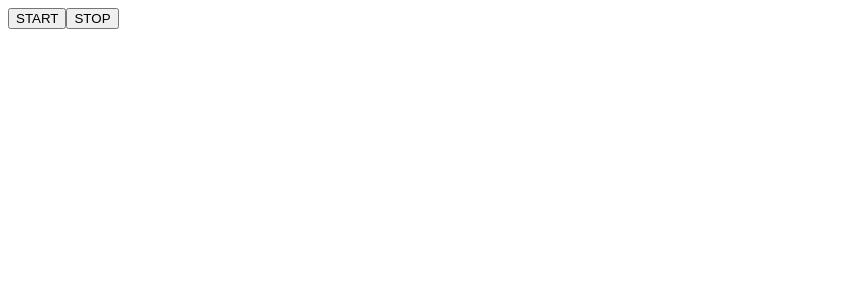
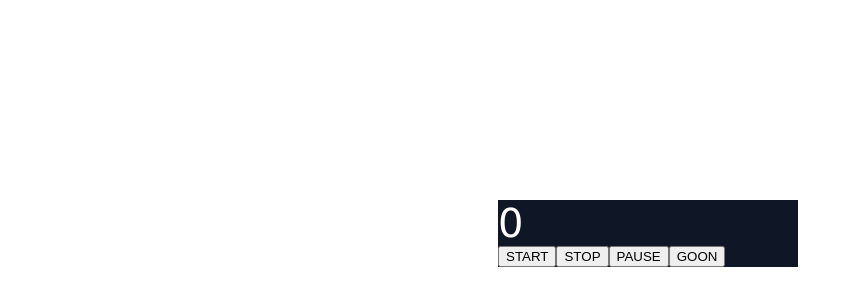
Before and after one commit to ladwig/worktime, a Next.js app: page / in a window 1280 px wide. Shown: the top 306 px of the page, without its empty margins (0-853 px from the left). Built offline with nearby package versions, Linux system fonts and the light colour scheme.

Commit message:
Some tryouts
continue in a new branch

```diff
--- a/pages/index.js
+++ b/pages/index.js
@@ -6,31 +6,97 @@ class Index extends React.Component {
    this.state = {
      fDate: 0,
      sDate: 0,
-     Dates: [],
+     pDate: 0,
+     pTimer: 0,
+     timer: 0,
+     Dates: []
    }
  }
 
-  timerStart = () => {
-    this.state.fDate  = new Date()
-    console.log(this.state.fDate)
+   timer = (arg) =>  {
+
+     //Start timer
+    if (arg == 0) {
+      this.setState({
+        fDate: new Date(),
+        interval: setInterval(() => this.tick(0), 1000)
+      })
+    }
+
+    //Stop timer
+    else if (arg == 1) {
+      this.setState({
+        interval: clearInterval(this.state.interval),
+        timer: 0,
+        sDate: new Date()
+      })
+    }
+
+    //Pause timer
+    else if (arg == 2) {
+      this.setState({
+      pTimer: this.state.timer,
+      interval: clearInterval(this.state.interval)
+      })
+    }
+
+    //Continue timer
+    else if (arg == 3) {
+      this.setState({
+        pDate: new Date(),
+        interval: setInterval(() => this.tick(1), 1000)
+      })
+    }
   }
 
-  timerStop = () => {
-    this.state.sDate  = new Date()
-    console.log(this.state.sDate)
+  tick = (pause) =>  {
+    if(pause == 0) {
+      this.setState({
+        timer: Math.floor((new Date() - this.state.fDate)/1000)
+      })
+    }
+
+    else if (pause == 1) {
+      this.setState({
+        timer: this.state.pTimer + Math.floor((new Date() - this.state.pDate)/1000)
+      })
+    }
   }
 
   render () {
    return (
-     <div>
-      <button value='START' onClick={this.timerStart}>START</button>
-      <button value="STOP" onClick={this.timerStop}>STOP</button>
-      <ul></ul>
+     <body>
+      <main>
+        <div className='counter'>
+        {this.state.timer}
+        </div>
+        <button value='START' onClick={() => this.timer(0)}>START</button>
+        <button value='STOP' onClick={() => this.timer(1)}>STOP</button>
+        <button value='PAUSE' onClick={() => this.timer(2)}>PAUSE</button>
+        <button value='GOON' onClick={() => this.timer(3)}>GOON</button>
+      </main>
       <style jsx>{`
-        button {
+        body {
+          width: 100%;
+          height: 100%;
+          background: #f5fsf5;
+          font-family: Verdana, Geneva, sans-serif;
+        }
+
+        main {
+          margin: auto;
+          margin-top: 25vh;
+          width: 300px;
+          height 300px;
+          background: #0f1626;
+        }
+
+        .counter {
+          font-size: 40px;
+          color: #fff;
         }
       `}</style>
-     </div>
+     </body>
    )
   }
 }
```
